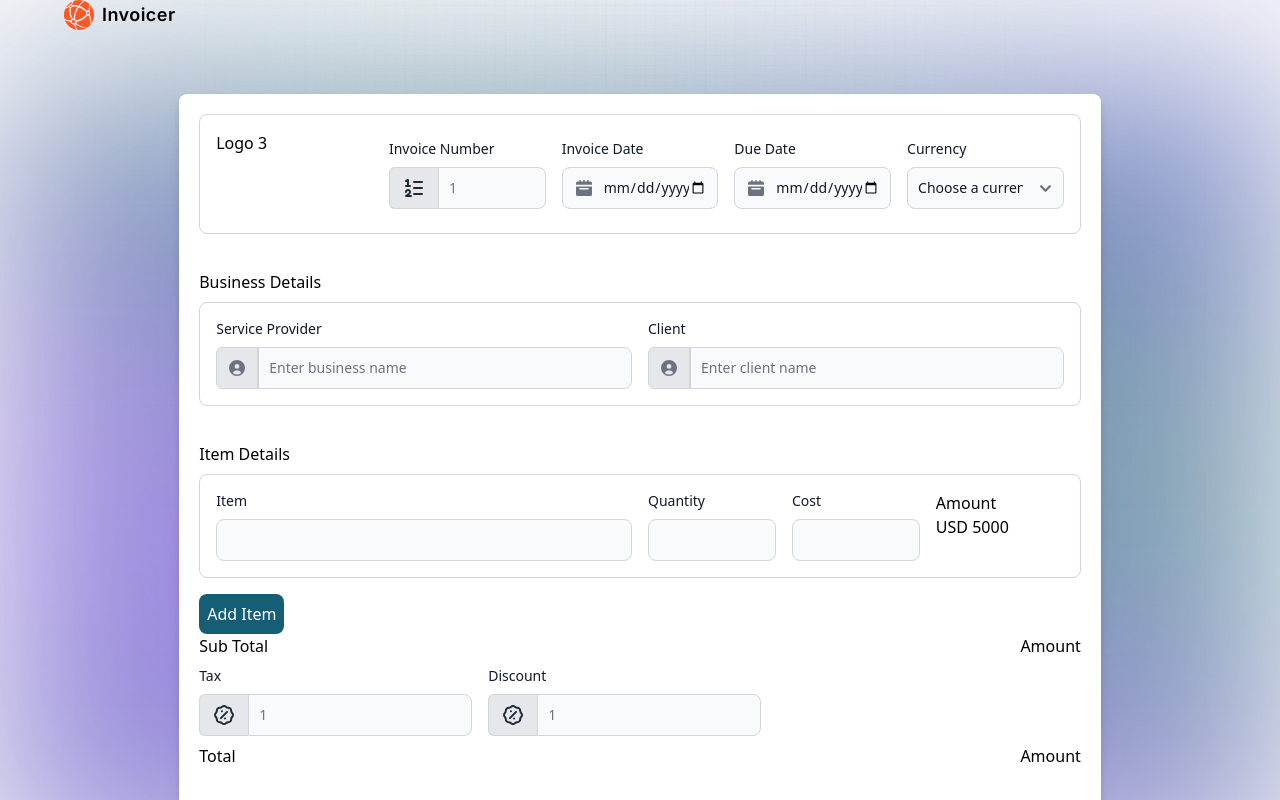
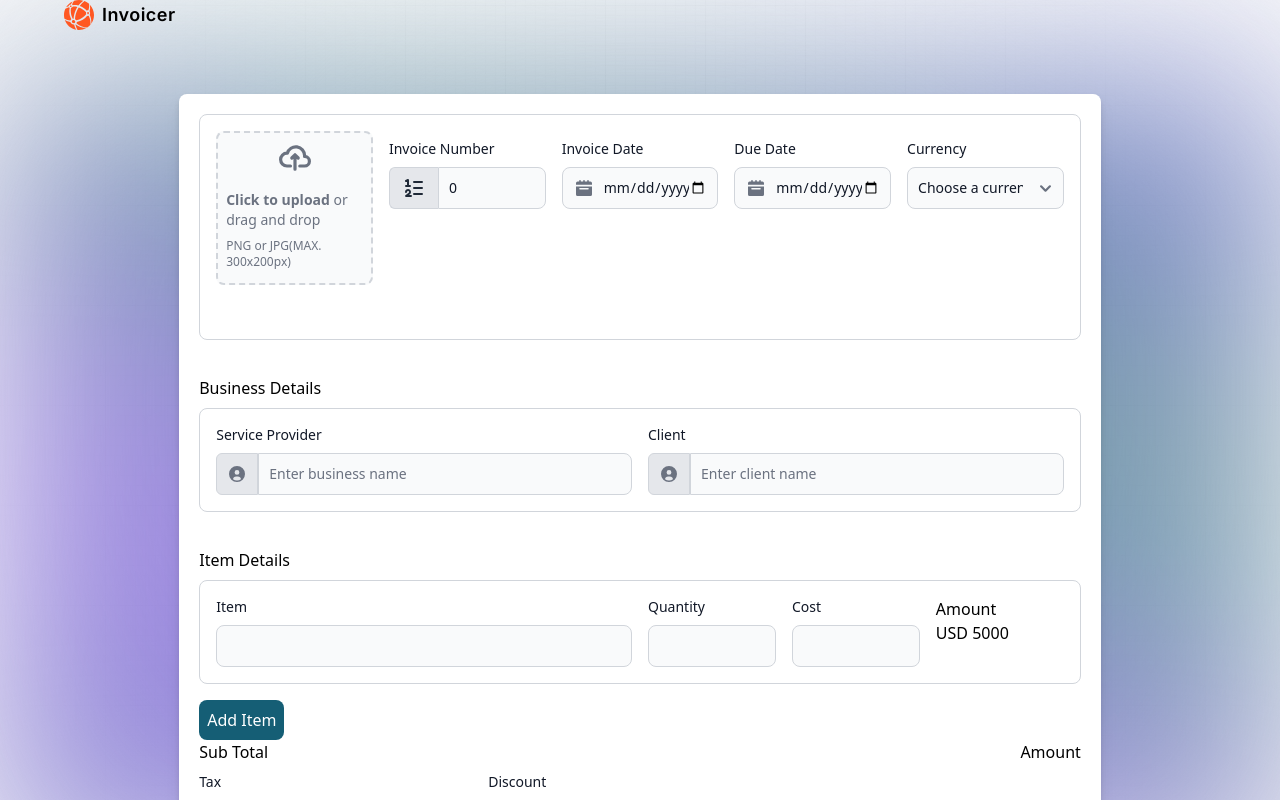
Before and after one commit to emmanuelkumah/invoicer, a Next.js app: page /dashboard in a window 1280 px wide. Shown: the top 800 px of the page. Built offline with nearby package versions, Linux system fonts and the light colour scheme.

Commit message:
Feat: Add increase invoice number functionality

```diff
--- /dev/null
+++ b/components/DisplayLogo.tsx
@@ -0,0 +1,49 @@
+const DisplayLogo = ({ getLogo }: { getLogo: any }) => {
+  const handleFileChange = (event: React.ChangeEvent<HTMLInputElement>) => {
+    if (event.target.files && event.target.files[0]) {
+      getLogo(event.target.files[0]);
+    }
+  };
+
+  return (
+    <div>
+      <label
+        htmlFor="dropzone-file"
+        className="flex flex-col p-2 items-center justify-center w-full h-[80%] border-2 border-gray-300 border-dashed rounded-lg cursor-pointer bg-gray-50 dark:hover:bg-bray-800 dark:bg-gray-700 hover:bg-gray-100 dark:border-gray-600 dark:hover:border-gray-500 dark:hover:bg-gray-600"
+      >
+        <div className="flex flex-col items-center justify-center pt-5 pb-6">
+          <svg
+            className="w-8 h-8 mb-4 text-gray-500 dark:text-gray-400"
+            aria-hidden="true"
+            xmlns="http://www.w3.org/2000/svg"
+            fill="none"
+            viewBox="0 0 20 16"
+          >
+            <path
+              stroke="currentColor"
+              strokeLinecap="round"
+              strokeLinejoin="round"
+              strokeWidth="2"
+              d="M13 13h3a3 3 0 0 0 0-6h-.025A5.56 5.56 0 0 0 16 6.5 5.5 5.5 0 0 0 5.207 5.021C5.137 5.017 5.071 5 5 5a4 4 0 0 0 0 8h2.167M10 15V6m0 0L8 8m2-2 2 2"
+            />
+          </svg>
+          <p className="mb-2 text-sm text-gray-500 dark:text-gray-400">
+            <span className="font-semibold">Click to upload</span> or drag and
+            drop
+          </p>
+          <p className="text-xs text-gray-500 dark:text-gray-400">
+            PNG or JPG(MAX. 300x200px)
+          </p>
+        </div>
+        <input
+          id="dropzone-file"
+          type="file"
+          className="hidden"
+          onChange={handleFileChange}
+        />
+      </label>
+    </div>
+  );
+};
+
+export default DisplayLogo;
--- a/components/Form.tsx
+++ b/components/Form.tsx
@@ -1,3 +1,5 @@
+"use client";
+import DisplayLogo from "./DisplayLogo";
 import InvoiceClient from "./FormFields/InvoiceClient";
 import InvoiceCurrency from "./FormFields/InvoiceCurrency";
 import InvoiceDate from "./FormFields/InvoiceDate";
@@ -6,14 +8,39 @@
 import InvoiceNumber from "./FormFields/InvoiceNumber";
 import InvoiceProvider from "./FormFields/InvoiceProvider";
 import InvoiceTotal from "./FormFields/InvoiceTotal";
+import { useState, useRef } from "react";
 
 const Form = () => {
+  const [invNumber, setInvNumber] = useState(0);
+  const [selectedImage, setSelectedImage] = useState<File | null>(null);
+
+  const getLogo = (file: File) => {
+    setSelectedImage(file);
+  };
+
   return (
     <form className="bg-white p-5 w-full rounded-lg drop-shadow-lg sm:w-[80%]">
       <section className="grid grid-cols-1 border-3 gap-4 border border-gray-300 rounded-lg p-4 sm:grid-cols-5">
-        <section>Logo 3</section>
+        {selectedImage ? (
+          <div>
+            <img
+              alt="Logo"
+              width="100%"
+              src={URL.createObjectURL(selectedImage)}
+            />
+            <br />
+            <button
+              className="bg-slate-400 p-2 rounded-md hover:bg-slate-600"
+              onClick={() => setSelectedImage(null)}
+            >
+              Remove
+            </button>
+          </div>
+        ) : (
+          <DisplayLogo getLogo={getLogo} />
+        )}
+        <InvoiceNumber invNumber={invNumber} setInvNumber={setInvNumber} />
 
-        <InvoiceNumber />
         <InvoiceDate />
         <InvoiceDueDate />
         <InvoiceCurrency />
--- a/components/FormFields/InvoiceCurrency.tsx
+++ b/components/FormFields/InvoiceCurrency.tsx
@@ -13,7 +13,7 @@
         id="currency"
         className="bg-gray-50 border border-gray-300 text-gray-900 text-sm rounded-lg focus:ring-blue-500 focus:border-blue-500 block w-full p-2.5 dark:bg-gray-700 dark:border-gray-600 dark:placeholder-gray-400 dark:text-white dark:focus:ring-blue-500 dark:focus:border-blue-500"
       >
-        <option selected>Choose a currency</option>
+        <option defaultValue="GH₵">Choose a currency</option>
         <option value="$">US$</option>
         <option value="CA$">CA$</option>
         <option value="GH₵">GH₵</option>
--- a/components/FormFields/InvoiceNumber.tsx
+++ b/components/FormFields/InvoiceNumber.tsx
@@ -1,6 +1,10 @@
-import React from "react";
+"use client";
 
-const InvoiceNumber = () => {
+interface ChildProps {
+  invNumber: number;
+  setInvNumber: React.Dispatch<React.SetStateAction<number>>;
+}
+const InvoiceNumber: React.FC<ChildProps> = ({ invNumber, setInvNumber }) => {
   return (
     <section className="my-2">
       <label
@@ -22,9 +26,9 @@
           >
             <path
               stroke="currentColor"
-              stroke-linecap="round"
-              stroke-linejoin="round"
-              stroke-width="2"
+              strokeLinecap="round"
+              strokeLinejoin="round"
+              strokeWidth="2"
               d="M12 6h8m-8 6h8m-8 6h8M4 16a2 2 0 1 1 3.321 1.5L4 20h5M4 5l2-1v6m-2 0h4"
             />
           </svg>
@@ -34,6 +38,8 @@
           id="number-input"
           className="rounded-none rounded-e-lg bg-gray-50 border border-gray-300 text-gray-900 focus:ring-blue-500 focus:border-blue-500 block flex-1 min-w-0 w-full text-sm p-2.5  dark:bg-gray-700 dark:border-gray-600 dark:placeholder-gray-400 dark:text-white dark:focus:ring-blue-500 dark:focus:border-blue-500"
           placeholder="1"
+          value={invNumber}
+          onChange={() => setInvNumber(invNumber + 1)}
         />
       </div>
     </section>
--- a/components/FormFields/InvoiceTotal.tsx
+++ b/components/FormFields/InvoiceTotal.tsx
@@ -28,9 +28,9 @@
               >
                 <path
                   stroke="currentColor"
-                  stroke-linecap="round"
-                  stroke-linejoin="round"
-                  stroke-width="2"
+                  strokeLinecap="round"
+                  strokeLinejoin="round"
+                  strokeWidth="2"
                   d="M8.891 15.107 15.11 8.89m-5.183-.52h.01m3.089 7.254h.01M14.08 3.902a2.849 2.849 0 0 0 2.176.902 2.845 2.845 0 0 1 2.94 2.94 2.849 2.849 0 0 0 .901 2.176 2.847 2.847 0 0 1 0 4.16 2.848 2.848 0 0 0-.901 2.175 2.843 2.843 0 0 1-2.94 2.94 2.848 2.848 0 0 0-2.176.902 2.847 2.847 0 0 1-4.16 0 2.85 2.85 0 0 0-2.176-.902 2.845 2.845 0 0 1-2.94-2.94 2.848 2.848 0 0 0-.901-2.176 2.848 2.848 0 0 1 0-4.16 2.849 2.849 0 0 0 .901-2.176 2.845 2.845 0 0 1 2.941-2.94 2.849 2.849 0 0 0 2.176-.901 2.847 2.847 0 0 1 4.159 0Z"
                 />
               </svg>
@@ -63,9 +63,9 @@
               >
                 <path
                   stroke="currentColor"
-                  stroke-linecap="round"
-                  stroke-linejoin="round"
-                  stroke-width="2"
+                  strokeLinecap="round"
+                  strokeLinejoin="round"
+                  strokeWidth="2"
                   d="M8.891 15.107 15.11 8.89m-5.183-.52h.01m3.089 7.254h.01M14.08 3.902a2.849 2.849 0 0 0 2.176.902 2.845 2.845 0 0 1 2.94 2.94 2.849 2.849 0 0 0 .901 2.176 2.847 2.847 0 0 1 0 4.16 2.848 2.848 0 0 0-.901 2.175 2.843 2.843 0 0 1-2.94 2.94 2.848 2.848 0 0 0-2.176.902 2.847 2.847 0 0 1-4.16 0 2.85 2.85 0 0 0-2.176-.902 2.845 2.845 0 0 1-2.94-2.94 2.848 2.848 0 0 0-.901-2.176 2.848 2.848 0 0 1 0-4.16 2.849 2.849 0 0 0 .901-2.176 2.845 2.845 0 0 1 2.941-2.94 2.849 2.849 0 0 0 2.176-.901 2.847 2.847 0 0 1 4.159 0Z"
                 />
               </svg>
```
